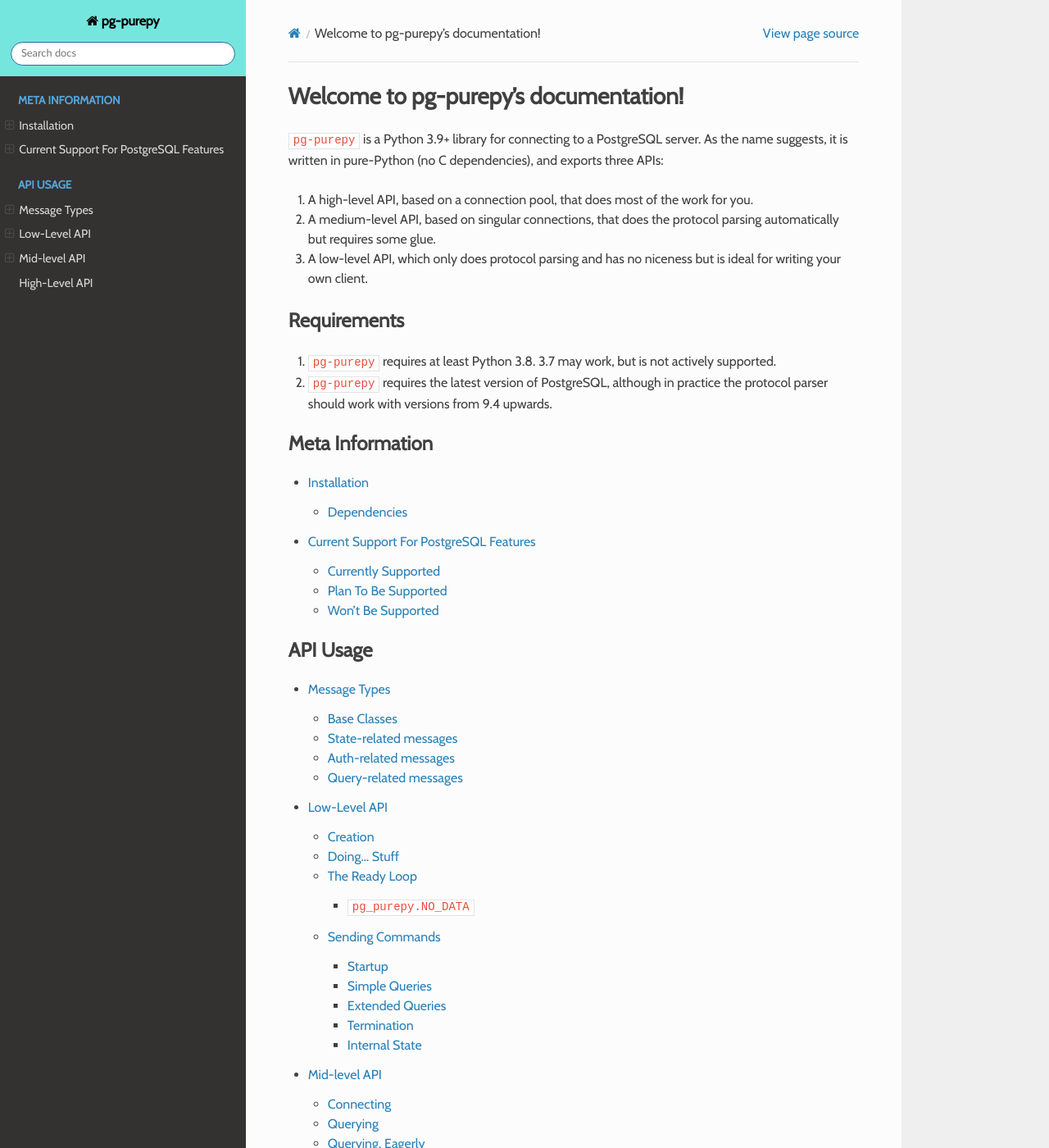
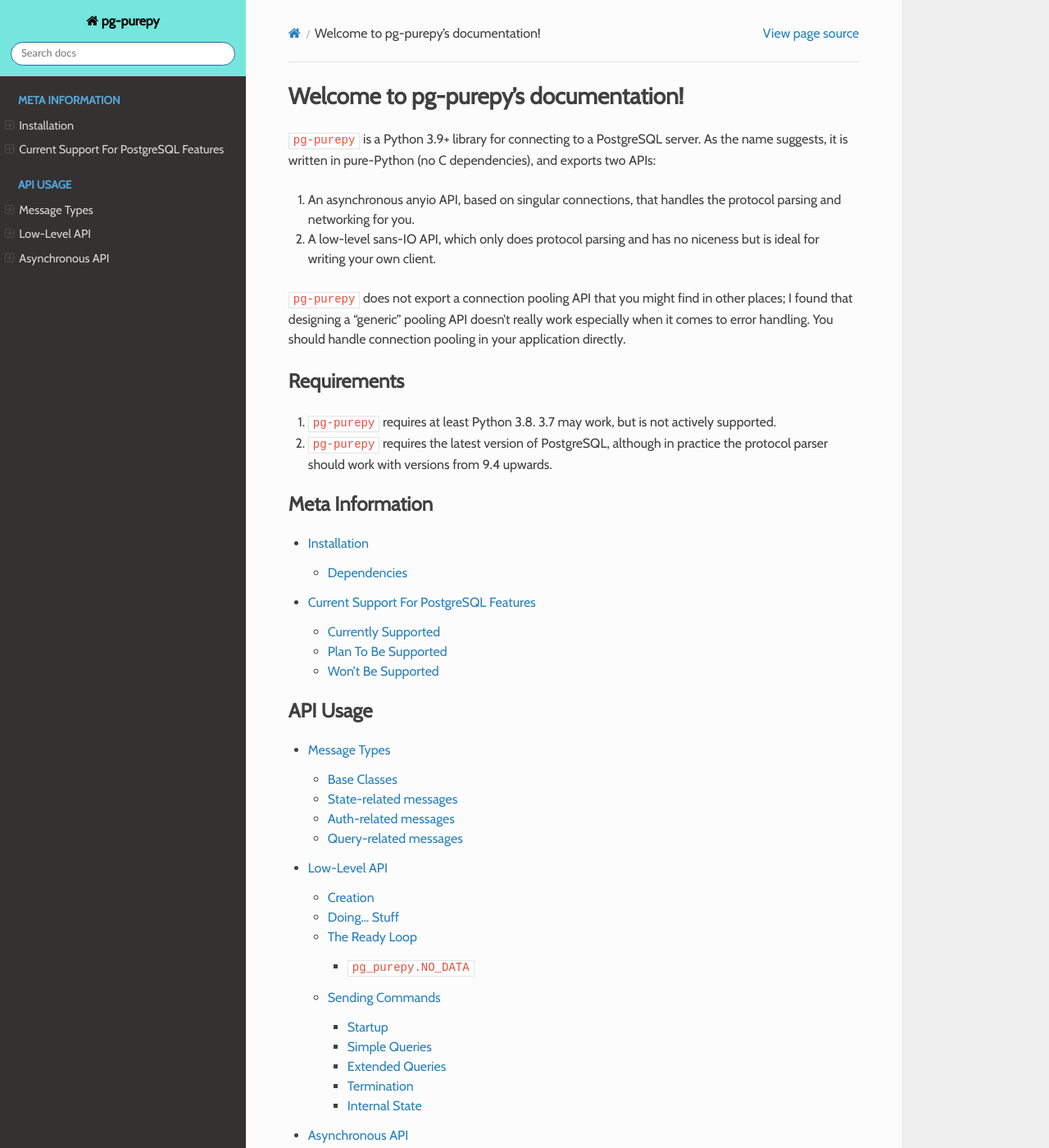
Before and after one commit to Fuyukai/pg-purepy, a Sphinx documentation site: the page built from docs/index.rst, in a window 1280 px wide and 1400 px high. Shown: the whole window at 82% size. Built offline with Sphinx 7.4.7 and the Read the Docs theme 2.0.0, drawn with Linux system fonts in a browser that asks for light colours; some web fonts are replaced.

Commit message:
Update docs to remove reference to high-level API.
I decided to abandon this idea.

```diff
--- a/docs/api-highlevel.rst
+++ /dev/null
@@ -1,6 +0,0 @@
-.. _highlevel:
-
-High-Level API
-==============
-
-Currently a work in progress. Check back soon!
--- a/docs/api-lowlevel.rst
+++ b/docs/api-lowlevel.rst
@@ -236,4 +236,6 @@
     :members:
     :undoc-members:
 
+.. autoattribute:: pg_purepy.SansIOClient.dead
+
 .. _sans-IO: https://sans-io.readthedocs.io/
--- a/docs/index.rst
+++ b/docs/index.rst
@@ -7,15 +7,17 @@
 =====================================
 
 ``pg-purepy`` is a Python 3.9+ library for connecting to a PostgreSQL server. As the name suggests,
-it is written in pure-Python (no C dependencies), and exports three APIs:
+it is written in pure-Python (no C dependencies), and exports two APIs:
 
-1. A high-level API, based on a connection pool, that does most of the work for you.
+1. An asynchronous anyio API, based on singular connections, that handles the protocol parsing
+   and networking for you.
 
-2. A medium-level API, based on singular connections, that does the protocol parsing automatically
-   but requires some glue.
+2. A low-level sans-IO API, which only does protocol parsing and has no niceness but is ideal for
+   writing your own client.
 
-3. A low-level API, which only does protocol parsing and has no niceness but is ideal for writing
-   your own client.
+``pg-purepy`` does not export a connection pooling API that you might find in other places; I found
+that designing a "generic" pooling API doesn't really work especially when it comes to error
+handling. You should handle connection pooling in your application directly.
 
 Requirements
 ------------
```
Also changed, not shown: other parts of docs/index.rst (+0 -1 lines), docs/api-midlevel.rst (+7 -8 lines).
